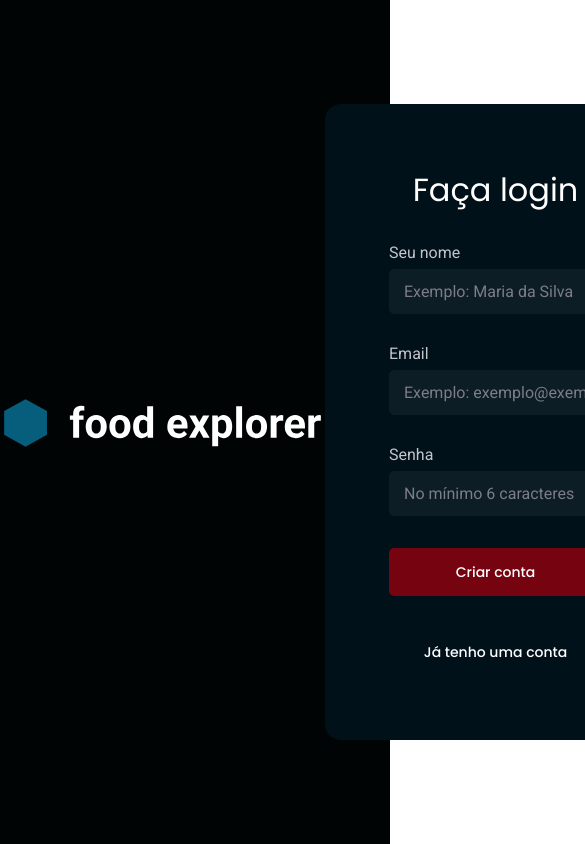
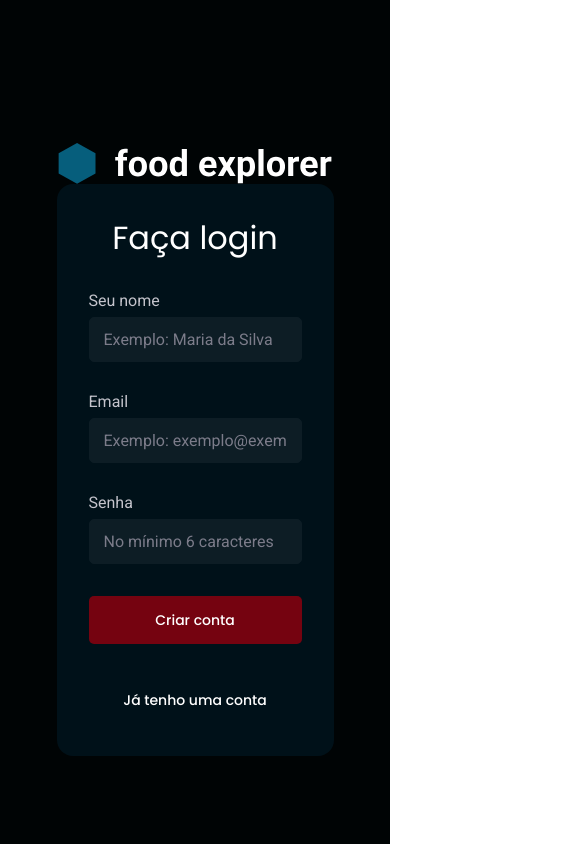
Before and after one commit to DavidFerreiraa/food-explorer-frontend, a React (Vite) app in the folder web/: page /register in a window 390 px wide. Shown: the top 844 px of the page, 585 px wide, since content can reach past the window. Built offline with nearby package versions, Linux system fonts and the light colour scheme.

Commit message:
styles(SignIn|SignUp): turns responsive

```diff
--- a/web/src/pages/SignIn/styles.ts
+++ b/web/src/pages/SignIn/styles.ts
@@ -3,6 +3,8 @@ import styled from "styled-components";
 export const Container = styled.div`
     width: 100%;
     height: 100vh;
+
+    padding: 14.2rem 10.8rem;
 
     background-color: ${({ theme }) => theme.COLORS.DARK_100};
 
@@ -33,9 +35,9 @@ export const Form = styled.form`
     align-items: center;
     justify-content: center;
     flex-grow: 1;
-    gap: 3.2rem;
+    gap: clamp(1.6rem, 3.2rem, 6.4rem);
 
-    padding: 6.4rem;
+    padding: clamp(1.6rem, 3.2rem, 6.4rem);
 
     background-color: ${({ theme }) => theme.COLORS.DARK_700};
 
--- a/web/src/pages/SignUp/styles.ts
+++ b/web/src/pages/SignUp/styles.ts
@@ -4,15 +4,25 @@ export const Container = styled.div`
     width: 100%;
     height: 100vh;
 
+    padding: 14.2rem 10.8rem;
+
     background-color: ${({ theme }) => theme.COLORS.DARK_100};
 
     display: flex;
+
+    @media (max-width: 768px) {
+        flex-direction: column;
+    }
 `;
 
 export const Holder = styled.div`
     display: flex;
     align-items: center;
     justify-content: center;
+
+    > img {
+        max-width: 28rem;
+    }
 
     flex: 1;
 `;
@@ -25,13 +35,17 @@ export const Form = styled.form`
     align-items: center;
     justify-content: center;
     flex-grow: 1;
-    gap: 3.2rem;
+    gap: clamp(1.6rem, 3.2rem, 6.4rem);
 
-    padding: 6.4rem;
+    padding: clamp(1.6rem, 3.2rem, 6.4rem);
 
     background-color: ${({ theme }) => theme.COLORS.DARK_700};
 
     border-radius: 1.6rem;
+
+    @media (max-width: 375px) {
+        padding: 3.2rem;
+    }
 `;
 
 export const Legend = styled.h1`
```
